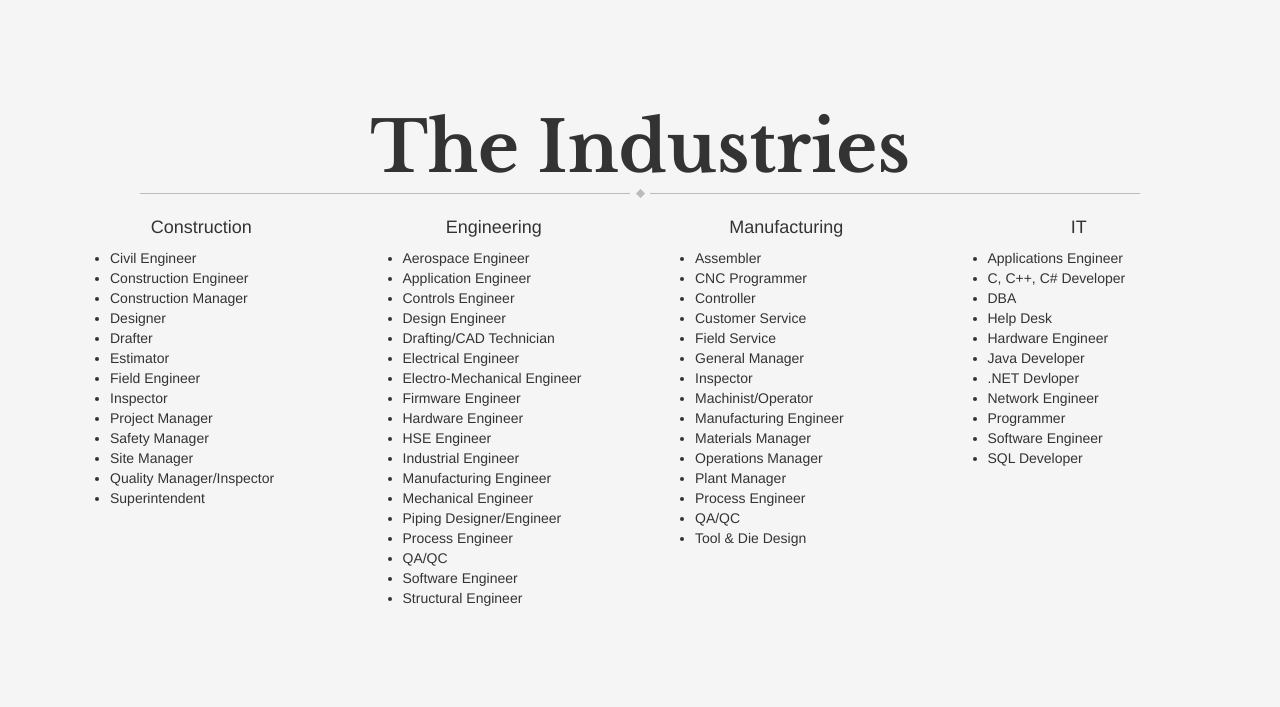
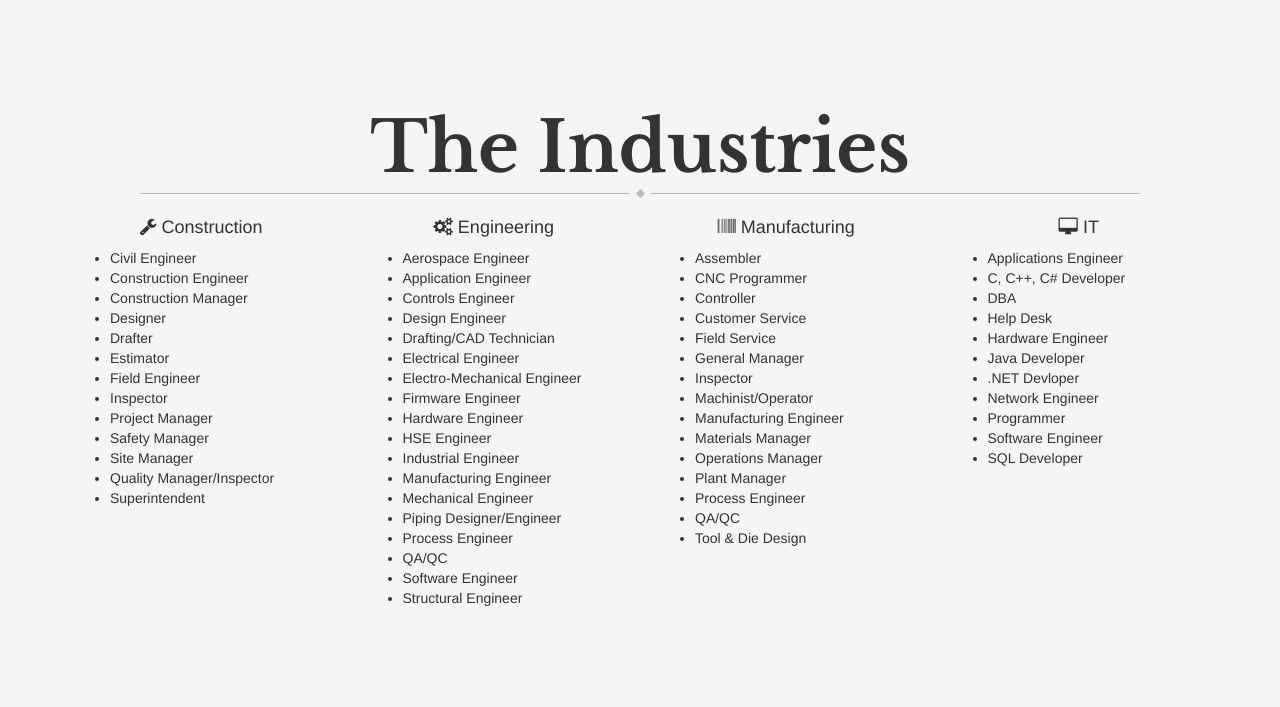
Before and after one commit to barberj/pair_staffing, a Flask app: page / in a window 1280 px wide. Shown: the part 782-1489 px from the top of the page. Run offline with Flask 2, Linux system fonts and the light colour scheme; some libraries are stand-ins or nearby versions.

Commit message:
industry icons

```diff
--- a/templates/index.html
+++ b/templates/index.html
@@ -8,6 +8,7 @@
   <!-- Optional theme -->
   <link rel="stylesheet" href="//maxcdn.bootstrapcdn.com/bootstrap/3.2.0/css/bootstrap-theme.min.css">
   <link rel="stylesheet" type="text/css" media="screen" href="static/custom.css" />
+  <link href="//maxcdn.bootstrapcdn.com/font-awesome/4.2.0/css/font-awesome.min.css" rel="stylesheet">
   <link href='http://fonts.googleapis.com/css?family=Libre+Baskerville:700|Open+Sans:400,800,700,600' rel='stylesheet' type='text/css'>
   <title>Home</title>
 </head>
@@ -41,7 +42,7 @@ We are dedicated to providing the highest quality candidates with every company
           <h1>The Industries</h1>
         </div>
         <div class="col-md-3">
-          <h4>Construction</h4>
+          <h4><i class="fa fa-wrench"></i> Construction</h4>
           <ul>
             <li>Civil Engineer</li>
             <li>Construction Engineer</li>
@@ -59,7 +60,7 @@ We are dedicated to providing the highest quality candidates with every company
           </ul>
         </div>
         <div class="col-md-3">
-          <h4>Engineering</h4>
+          <h4><i class="fa fa-cogs"></i> Engineering</h4>
           <ul>
             <li>Aerospace Engineer</li>
             <li>Application Engineer</li>
@@ -82,7 +83,7 @@ We are dedicated to providing the highest quality candidates with every company
           </ul>
         </div>
         <div class="col-md-3">
-          <h4>Manufacturing</h4>
+          <h4><i class="fa fa-barcode"></i> Manufacturing</h4>
           <ul>
             <li>Assembler</li>
             <li>CNC Programmer</li>
@@ -102,7 +103,7 @@ We are dedicated to providing the highest quality candidates with every company
           </ul>
         </div>
         <div class="col-md-3">
-          <h4>IT</h4>
+          <h4><i class="fa fa-desktop"></i> IT</h4>
           <ul>
             <li>Applications Engineer</li>
             <li>C, C++, C# Developer</li>
```
